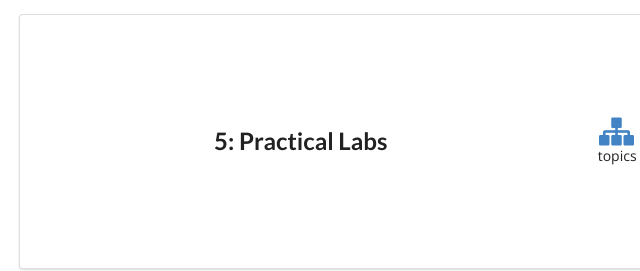
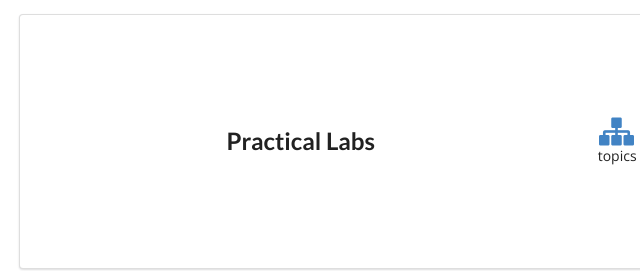
Before and after one commit to ddrohan/data-structures, a plain HTML site: page topic05-labs/index.html in a window 1280 px wide. Shown: the top 271 px of the page, 58-698 px from the left. Drawn offline with nearby package versions, Linux system fonts and the light colour scheme; a small style sheet from the web is missing.

Commit message:
Lab Updates

```diff
--- a/topic05-labs/index.html
+++ b/topic05-labs/index.html
@@ -58,7 +58,7 @@ figcaption
 
   <header class="ui middle aligned center aligned stackable grid segment">
     <div class="eight wide  column">
-      <h2> 5: Practical Labs </h2>
+      <h2>  Practical Labs </h2>
       <!--<h3> () </h3>-->
     </div>
     <div class="one wide column sitemap">
```
Also changed, not shown: index.html (+1 -1 lines).
